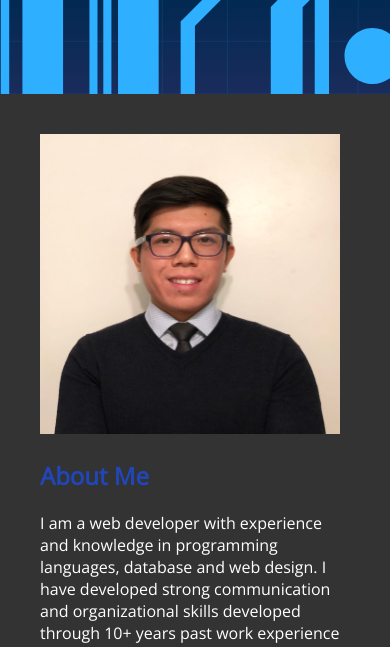
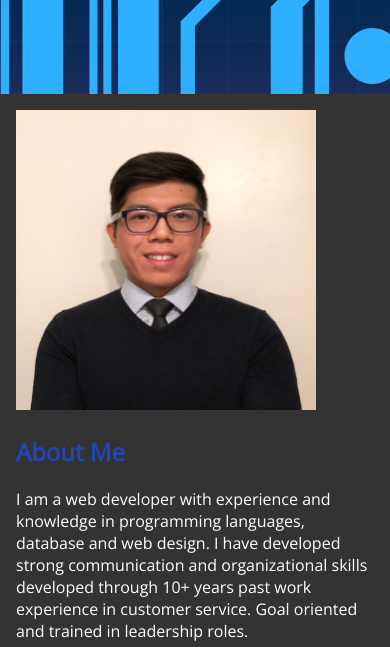
Before and after one commit to atran0802/portfolio, a plain HTML site: page index.html in a window 390 px wide. Shown: the part 750-1397 px from the top of the page. Drawn offline with nearby package versions, Linux system fonts and the light colour scheme.

Commit message:
Update main.css

```diff
--- a/css/main.css
+++ b/css/main.css
@@ -427,7 +427,7 @@ footer {
     }
 
   /* Temporary */
-  #projects {
+  #about,#projects {
     padding: 0px;
     }
 
```
